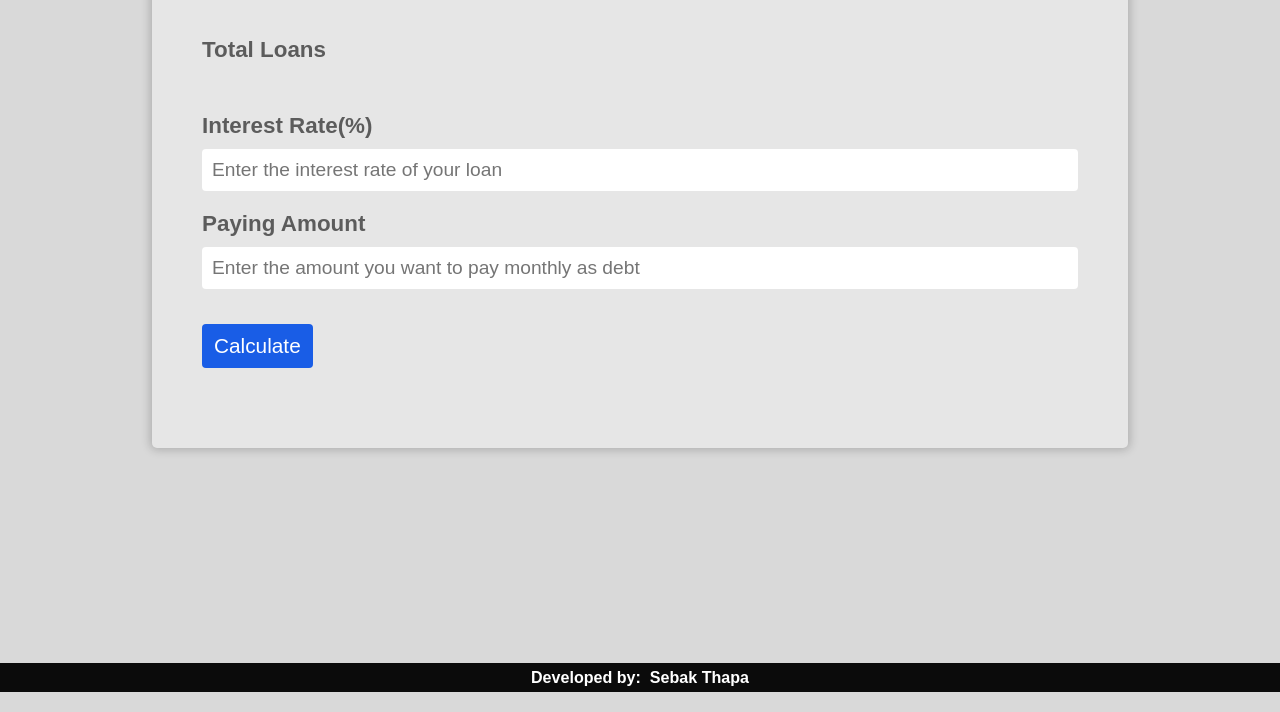
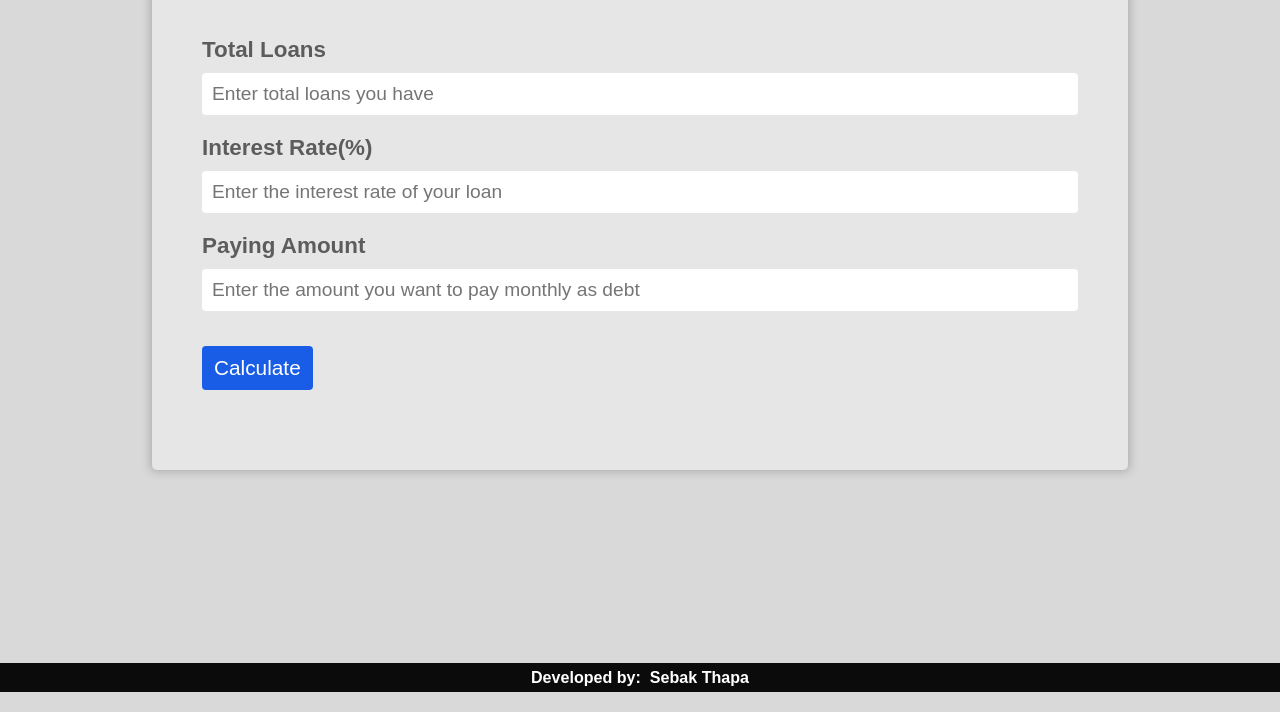
Before and after one commit to eegcode/loan-debt-calculator, a plain HTML site: page index.html in a window 1280 px wide. Shown: the part 108-820 px from the top of the page. Drawn offline with Linux system fonts and the light colour scheme.

Commit message:
Update index.html

```diff
--- a/index.html
+++ b/index.html
@@ -13,7 +13,7 @@
 			<form>
 				<div class="form-group">
 					<label for="total-loan">Total Loans</label>
-					<iput required type="number" class="form-input w-100"  id="total-loan" placeholder="Enter total loans you have" min="0">
+					<input required type="number" class="form-input w-100"  id="total-loan" placeholder="Enter total loans you have" min="0">
 				</div>
 				<div class="form-group">
 					<label for="interest-rate">Interest Rate(%)</label>
```
